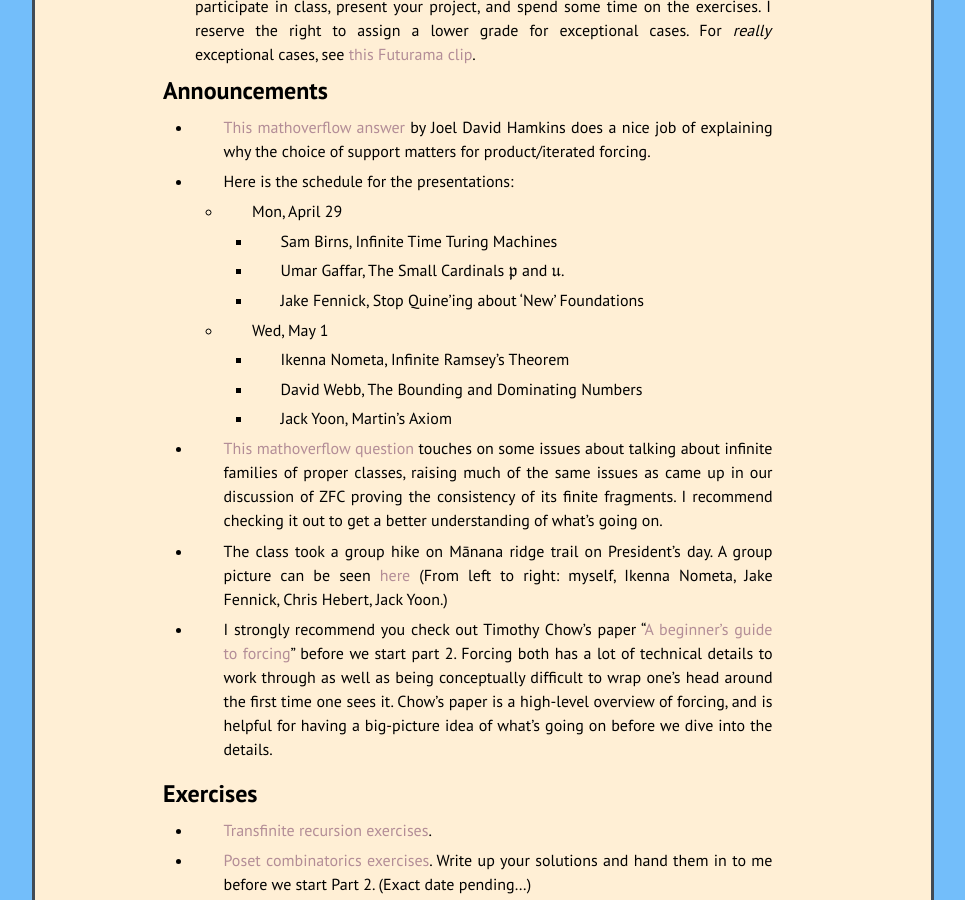
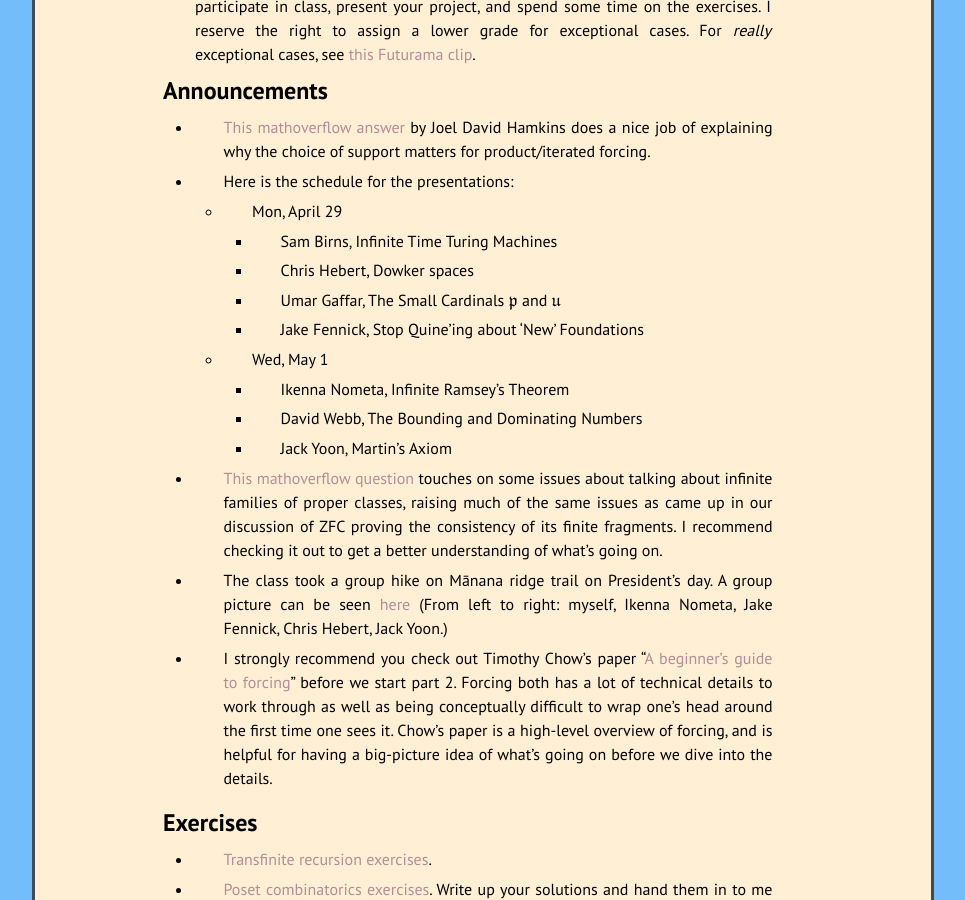
Before and after one commit to kamerynjw/kamerynjw.github.io, a Jekyll site: the page built from teaching/2019/math655.md, in a window 1280 px wide and 900 px high, scrolled down 2352 px. Shown: the whole window, without its empty margins (157-1122 px from the left). Built offline with Jekyll 4.4.1, drawn with Linux system fonts in a browser that asks for light colours; nearby versions of some CDN libraries; formulas are drawn with MathJax 3.

Commit message:
added chris to project sched

```diff
--- a/teaching/2019/math655.md
+++ b/teaching/2019/math655.md
@@ -120,7 +120,9 @@ Announcements
 
         * Sam Birns, Infinite Time Turing Machines
 
-        * Umar Gaffar, The Small Cardinals $\mathfrak p$ and $\mathfrak u$.
+        * Chris Hebert, Dowker spaces
+
+        * Umar Gaffar, The Small Cardinals $\mathfrak p$ and $\mathfrak u$
 
         * Jake Fennick, Stop Quine'ing about 'New' Foundations
 
```
